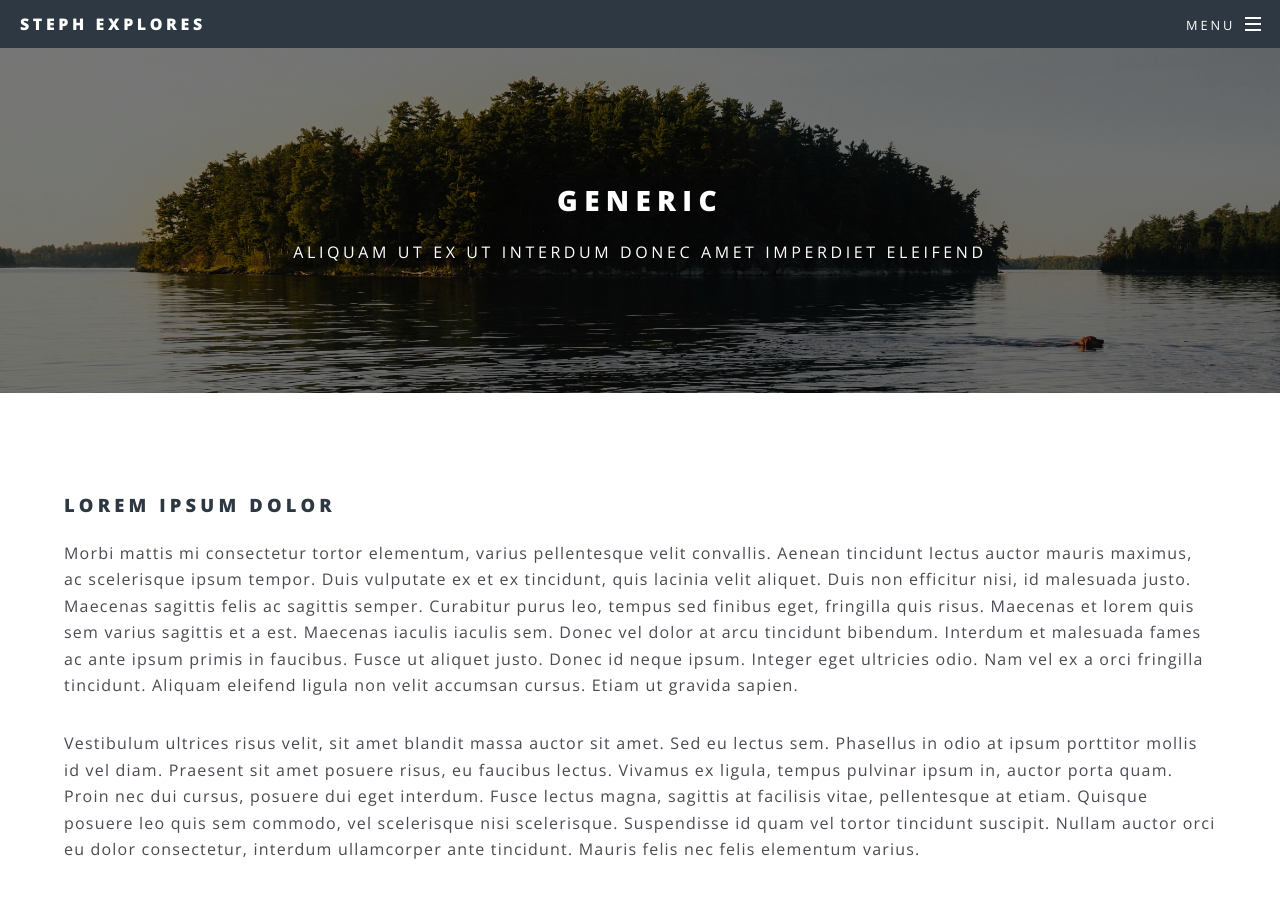
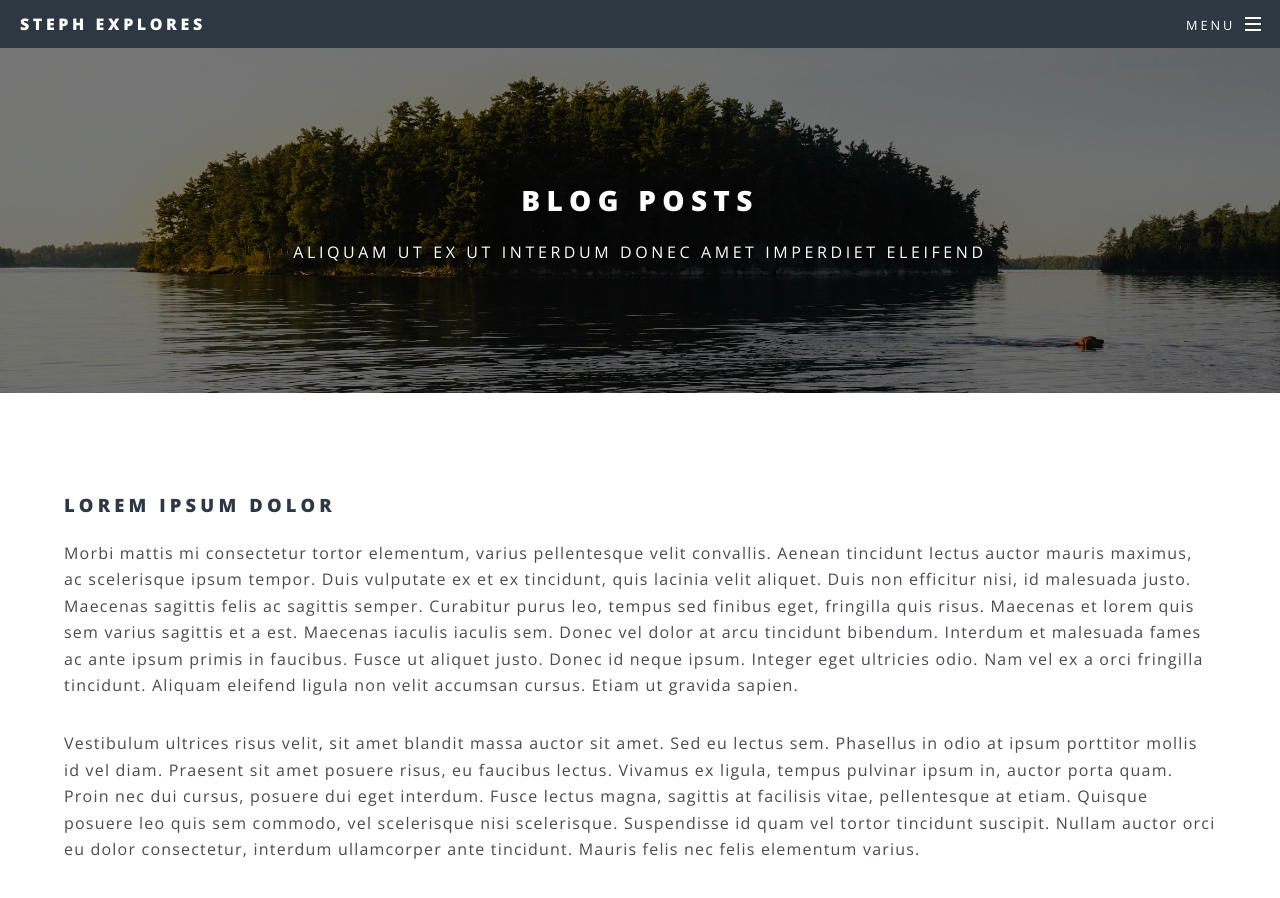
Before and after one commit to stephexplores/website, a Jekyll site: the page built from generic.html, in a window 1280 px wide and 900 px high. Built offline with Jekyll 4.4.1, drawn with Linux system fonts in a browser that asks for light colours.

Commit message:
Updated Menu

```diff
--- a/elements.html
+++ b/elements.html
@@ -1,6 +1,6 @@
 ---
 layout: page
-title: Elements
+title: About
 ---
 			<section>
 				<h4>Text</h4>
--- a/generic.html
+++ b/generic.html
@@ -1,6 +1,6 @@
 ---
 layout: page
-title: Generic
+title: Blog Posts
 ---
 	<h3>Lorem ipsum dolor</h3>
 	<p>Morbi mattis mi consectetur tortor elementum, varius pellentesque velit convallis. Aenean tincidunt lectus auctor mauris maximus, ac scelerisque ipsum tempor. Duis vulputate ex et ex tincidunt, quis lacinia velit aliquet. Duis non efficitur nisi, id malesuada justo. Maecenas sagittis felis ac sagittis semper. Curabitur purus leo, tempus sed finibus eget, fringilla quis risus. Maecenas et lorem quis sem varius sagittis et a est. Maecenas iaculis iaculis sem. Donec vel dolor at arcu tincidunt bibendum. Interdum et malesuada fames ac ante ipsum primis in faucibus. Fusce ut aliquet justo. Donec id neque ipsum. Integer eget ultricies odio. Nam vel ex a orci fringilla tincidunt. Aliquam eleifend ligula non velit accumsan cursus. Etiam ut gravida sapien.</p>
```
